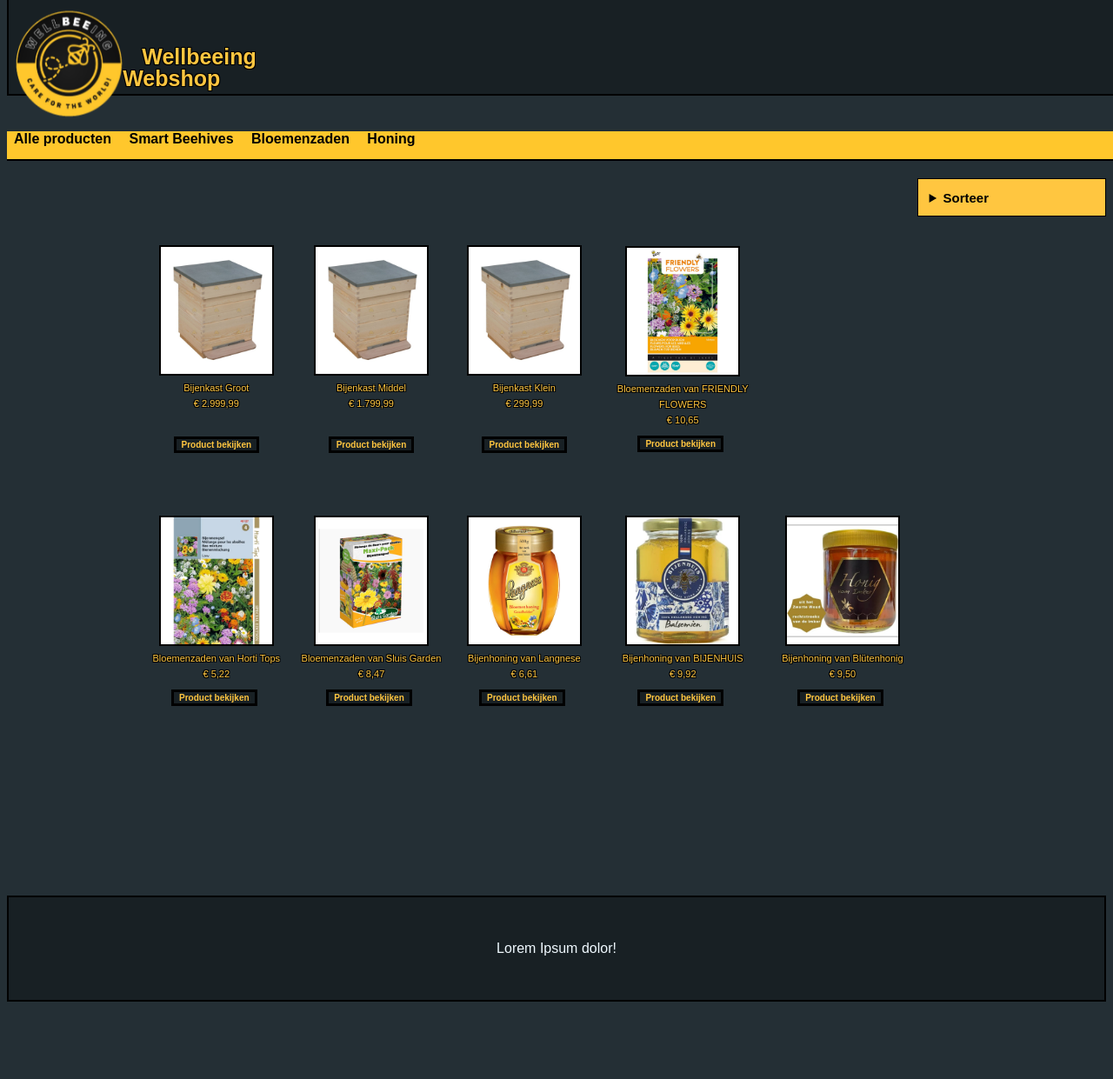
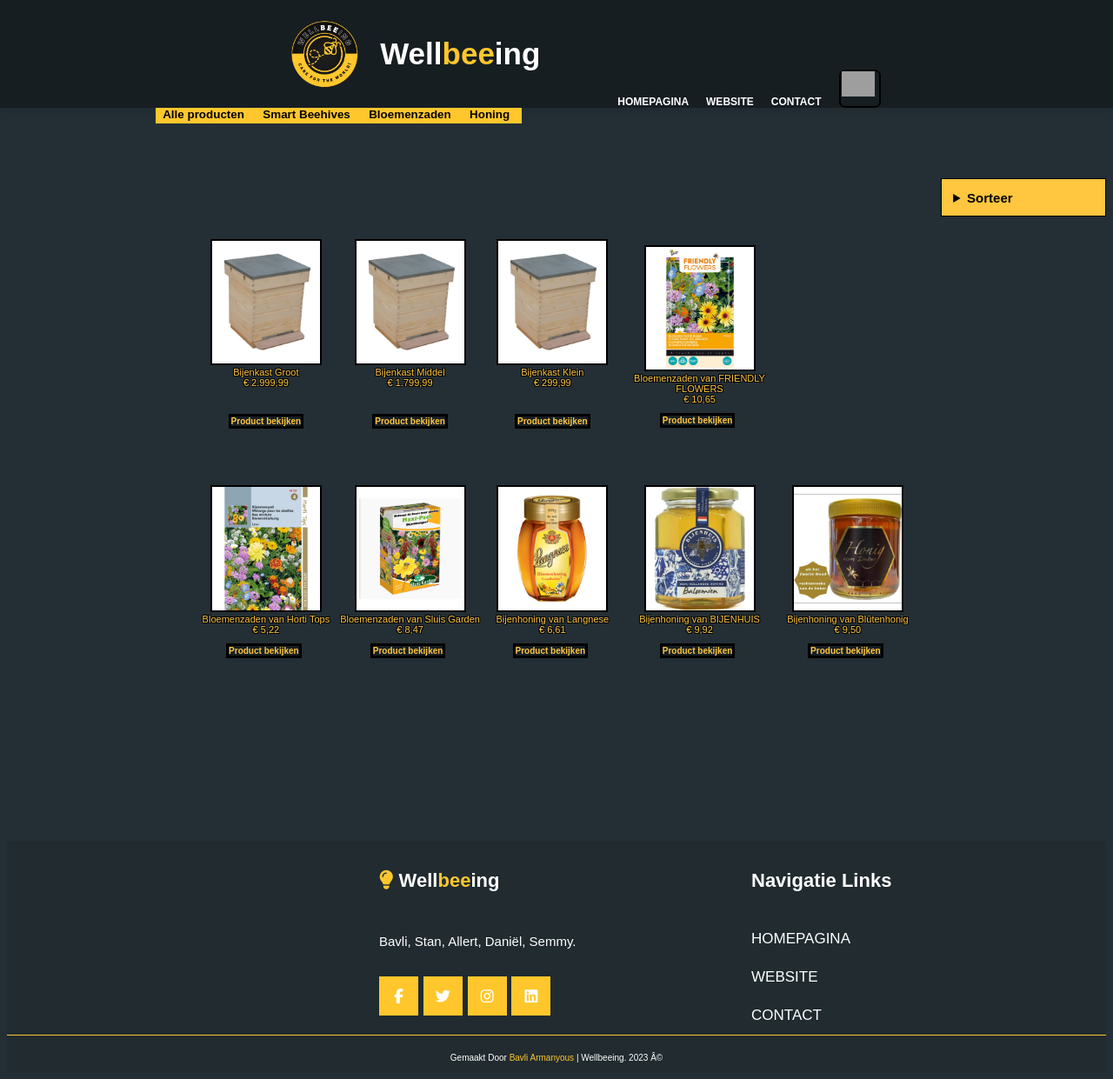
Before and after one commit to Blightningpower/Wellbeeing_webshop, a PHP site: page /html/index.html in a window 1280 px wide. Shown: the whole page at 87% size. Before the commit the page ends 1152 px from the top, so only its background shows below. Run offline with PHP 8.4, Linux system fonts and the light colour scheme; some libraries are stand-ins or nearby versions; grey boxes are pictures that could not be loaded.

Commit message:
a ehole lot of shit changed

```diff
--- a/css/index.css
+++ b/css/index.css
@@ -1,7 +1,30 @@
 /*This code is applied on the whole page*/
 * {
-    font-family: PT S, PT Serif, sans-serif, PT Serif, sans-serif;
+    font-family: 'proxima_novabold', sans-serif;
+    padding: 0;
+    box-sizing: border-box;
+    outline: none;
+    border: none;
     text-decoration: none;
+    transition: all .2s linear;
+    scroll-behavior: smooth;
+}
+
+html {
+    font-size: 62.5%;
+    overflow-x: hidden;
+}
+
+html::-webkit-scrollbar {
+    width: 1rem;
+}
+
+html::-webkit-scrollbar-track {
+    background: transparent;
+}
+
+html::-webkit-scrollbar-thumb {
+    background: #FFC72C;
 }
 
 body {
@@ -9,87 +32,140 @@
     margin-top: 16vh;
 }
 
+span {
+    color: #FFC72C;
+}
 /*This code is for the navigation bar*/
-header {
-    border: 2px solid black;
-    width: 100%;
-    float: left;
+.header {
     position: fixed;
-    max-height: 9vw;
-    background-color: #182024;
     top: 0;
-    z-index: 1;
-    margin-top: -9px;
-    line-height: 300%;
-    list-style-type: none;
-    overflow: hidden;
+    left: 0;
+    right: 0;
+    background: #171E22;
+    box-shadow: 0 0.5rem 1rem rgb(0 0 0 / 10%);
+    padding: 0 14%;
+    display: flex;
+    -webkit-box-align: center;
+    align-items: center;
+    z-index: 1000;
 }
 
-.navbarButton {
-    position: relative;
-    top: -4vw;
-    right: -50vw;
-    float: unset;
+.btn {
+    display: inline-block;
+    margin-top: 1rem;
+    padding: 1rem 3rem;
+    font-size: 1.8rem;
+    background: #FFC72C;
+    color: #fff;
+    cursor: pointer;
+    text-transform: capitalize;
+    animation: animatetext 10s;
 }
 
-.navbarButton a {
-    text-decoration: none;
-    background-color: black;
-    border: 1px solid black;
-    border-radius: 8px;
-    margin: 1%;
-    color: white !important;
-    font-size: 15px !important;
-    padding: 5px;
+.btn:hover {
+    background: #ab851b;
+    color: #fff;
 }
 
-.navbarButton a:hover {
-    background-color: #555;
-    color: white;
+.btn:active {
+    background-color: #171E22;
+    transition: 0.01s;
 }
 
-img.logo {
-    max-width: 17vh;
-    position: fixed;
-    padding: 2vh 0 0 0;
+
+.heading {
+    text-align: center;
+    margin-bottom: 3rem;
+    font-size: 3.5rem;
+    text-transform: capitalize;
+    color: #fff;
 }
 
-.WellbeeingHeaderTitle {
-    font-size: 25px;
-    width: min-content;
-    position: absolute;
-    right: 81%;
-    top: 49%;
-    text-shadow: -1px -1px 0 #000, 1px -1px 0 #000, -1px 1px 0 #000, 1px 1px 0 #000;
-    color: #FFC640;
+.headerimage {
+    height: 8rem;
+    margin: 22px;
+    animation: animatetext 2s;
 }
 
-.WellbeeingTitleWord {
-    position: relative;
-    left: 12vw;
-    top: -2vw;
+.header .logo {
+    margin: auto;
+    font-size: 3.5rem;
+    text-transform: capitalize;
+    color: #fff;
+    font-weight: bolder;
+    animation: animatetext 2s;
+}
+
+.header .logo i {
+    color: #FFC72C;
+}
+
+.header .navbar {
+    display: flex;
+    padding: inherit;
+    margin: 110px 0 0 0;
+}
+
+.header .navbar #close-navbar {
+    position: absolute;
+    top: 1.5rem;
+    right: 2rem;
+    font-size: 4rem;
+    cursor: pointer;
+    color: #fff;
+    display: none;
+}
+
+.header .navbar #close-navbar:hover {
+    -webkit-transform: rotate(90deg);
+    transform: rotate(90deg);
+}
+
+.header .navbar a {
+    margin-right: 2rem;
+    font-size: 1.2rem;
+    color: #fff;
+    font-weight: bolder;
+    font-family: Arial, Helvetica, sans-serif
+}
+
+.header .navbar a:hover {
+    color: #FFC72C;
+}
+
+.header .icons div {
+    cursor: pointer;
+    font-size: 2.5rem;
+    color: #fff;
+    margin-left: 1.5rem;
+}
+
+.header .icons div:hover {
+    color: #FFC72C;
+}
+
+.header #menu-btn {
+    display: none;
 }
 
 .shoppingCartImage {
-    width: 45px;
-    height: 40px;
-    margin-top: 24%;
+    max-width: 4rem;
+    padding: 1% 3% 1% 1%;
+    margin: 0 4px -5% 2%;
 }
 
-a.shoppingCartButton {
-    top: -10vw;
-    left: -4vw;
+#shoppingCartButton {
     float: right;
-    position: relative;
-    width: 4%;
-    padding: 0 1px 0 1px;
     border: 2px solid black;
+    border-radius: 15%;
+    margin-top: -3rem;
 }
 
-.shoppingCartButton:hover {
+#shoppingCartButton:hover {
     background-color: #FFC72C;
-    border-radius: 2px;
-    height: 100%;
+    border-radius: 15%;
+    z-index: 1000;
+    animation: animatetext 2s;
 }
 
 
@@ -114,23 +190,29 @@
     border: 2px solid black;
 }
 
+.overNavHeader {
+
+    display: flex;
+    padding: inherit;
+}
+
 .navHeader {
-    border-bottom: 2px solid black;
     min-height: 4%;
     background-color: #FFC72C;
-    top: 20%;
     line-height: normal;
-    width: 100%;
-    position: fixed;
-    z-index: 1;
-    margin-top: -9px;
+    display: flex;
+    position: absolute;
+    top: 124px;
 }
 
 .navHeader a {
     text-decoration: none;
-    padding: 0 1vh 6px 8px;
+    padding: 0 1em 3px 8px;
     color: black;
     font-weight: bold;
+    font-size: 134%;
+    text-align: center;
+    width: max-content;
 }
 
 .navHeader a:hover {
@@ -191,7 +273,7 @@
 }
 
 table {
-    padding: 3% 17% 10% 12%;
+    padding: 3% 17% 10% 17%;
 }
 
 tr, td {
@@ -279,70 +361,238 @@
 
 
 /*Footer*/
-footer {
-    padding: 50px 0;
-    color: #f0f9ff;
-    text-align: center;
-    border: 2px solid black;
-    background-color: #182024;
-    top: 0;
-    z-index: 1;
-    list-style-type: none;
-    overflow: hidden;
+.footer {
+    background: #212B30;
 }
 
-.footer-dark h3 {
-    margin-top: 0;
-    margin-bottom: 12px;
-    font-weight: bold;
-    font-size: 16px;
+.footer .box-container {
+    display: -ms-grid;
+    display: grid;
+    /*-ms-grid-columns: (minmax(25rem, 1fr);[auto-fit];*/
+    grid-template-columns: repeat(auto-fit, minmax(25rem, 1fr));
+    gap: 2rem;
 }
 
-.footer-dark ul {
-    padding: 0;
-    list-style: none;
-    line-height: 1.6;
-    font-size: 14px;
-    margin-bottom: 0;
+.footer .box-container .box h3 {
+    font-size: 2.2rem;
+    text-transform: capitalize;
+    color: #fff;
+    padding: 1rem 0;
 }
 
-.footer-dark ul a {
-    color: inherit;
-    text-decoration: none;
-    opacity: 0.6;
+.footer .box-container .box h3 i {
+    color: #FFC72C;
 }
 
-.footer-dark .item.text {
-    margin-bottom: 36px;
+.footer .box-container .box .share {
+    margin-top: 1rem;
 }
 
-.footer-dark .item.text p {
-    opacity: 0.6;
-    margin-bottom: 0;
-}
-
-.footer-dark .item.social {
+.footer .box-container .box .share a {
+    height: 4.5rem;
+    width: 4.5rem;
+    line-height: 4.5rem;
+    font-size: 1.7rem;
+    background-color: #FFC72C;
+    color: #fff;
+    margin-right: .3rem;
     text-align: center;
 }
 
-.footer-dark .item.social>a {
-    font-size: 20px;
-    width: 36px;
-    height: 36px;
-    line-height: 36px;
-    display: inline-block;
-    text-align: center;
-    border-radius: 50%;
-    box-shadow: 0 0 0 1px rgba(255, 255, 255, 0.4);
-    margin: 0 8px;
-    color: #fff;
-    opacity: 0.75;
+.footer .box-container .box .share a:hover {
+    background-color: #fff;
 }
 
-.footer-dark .copyright {
+.footer .box-container .box .link {
+    font-size: 1.7rem;
+    line-height: 2;
+    color: #fff;
+    padding: .5rem 0;
+    display: block;
+}
+
+.footer .box-container .box .link:hover {
+    color: #FFC72C;
+    text-decoration: underline;
+}
+
+.footer .box-container .box p {
+    font-size: 1.5rem;
+    line-height: 2;
+    color: #fff;
+    padding: 1rem 0;
+}
+
+.footer .box-container .box .email {
+    width: 100%;
+    padding: 1.2rem 1.4rem;
+    font-size: 1.6rem;
+    border: 0.1rem solid #FFC72C;
+    margin-bottom: 1rem;
+}
+
+.footer .credit {
     text-align: center;
-    padding-top: 24px;
-    opacity: 0.3;
-    font-size: 13px;
-    margin-bottom: 0;
+    margin: 0 0 0 0;
+    padding-top: 2rem;
+    text-transform: capitalize;
+    color: #fff;
+    border-top: 0.1rem solid #FFC72C;
+    font-size: inherit;
 }
+
+.footer .credit span {
+    color: #FFC72C;
+}
+
+@media (max-width: 1200px) {
+    .header {
+        padding: 2rem 5%;
+    }
+
+    section {
+        padding: 3rem 5%;
+    }
+}
+
+@media (max-width: 991px) {
+    html {
+        font-size: 55%;
+    }
+
+    .header {
+        padding: 1.5REM;
+    }
+
+    section {
+        padding: 3rem 2rem;
+    }
+}
+
+@media (max-width: 768px) {
+    .header #menu-btn {
+        display: inline-block;
+    }
+
+    .header .navbar {
+        position: fixed;
+        top: 0;
+        right: -105%;
+        width: 30rem;
+        background: #171E22;
+        height: 100%;
+        display: -webkit-box;
+        display: -ms-flexbox;
+        display: flex;
+        -webkit-box-orient: vertical;
+        -webkit-box-direction: normal;
+        -ms-flex-flow: column;
+        flex-flow: column;
+        -webkit-box-pack: center;
+        -ms-flex-pack: center;
+        justify-content: center;
+        z-index: 1200;
+    }
+
+    .header .navbar #close-navbar {
+        display: block;
+    }
+    .header .navbar.active {
+        -webkit-box-shadow: 0 0 0 100vw rgba(0, 0, 0, 0.8);
+        box-shadow: 0 0 0 100vw rgba(0, 0, 0, 0.8);
+        right: 0;
+    }
+
+    .header .navbar a {
+        display: block;
+        margin: 1rem 0;
+        text-align: center;
+        font-size: 2.3rem;
+    }
+
+    .home .slide .content h3 {
+        font-size: 5rem;
+    }
+}
+
+@media (max-width: 450px) {
+    html {
+        font-size: 50%;
+    }
+
+    .heading {
+        font-size: 3rem;
+    }
+
+    .about .content .about-title {
+        font-size: 4rem;
+    }
+}
+
+@media(max-width:960px) {
+    .container {
+        padding-right: 3rem;
+        padding-left: 3rem;
+        font-size: 1.2rem;
+    ;
+    }
+}
+@media (max-width: 700px) {
+    .scroll-down {
+        display: none;
+    }
+}
+@-webkit-keyframes fade_move_down {
+    0% {
+        -webkit-transform: translate(0, -10px) rotate(45deg);
+        opacity: 0;
+    }
+
+    50% {
+        opacity: 1;
+    }
+
+    100% {
+        -webkit-transform: translate(0, 10px) rotate(45deg);
+        opacity: 0;
+    }
+}
+
+@-moz-keyframes fade_move_down {
+    0% {
+        -moz-transform: translate(0, -10px) rotate(45deg);
+        opacity: 0;
+    }
+
+    50% {
+        opacity: 1;
+    }
+
+    100% {
+        -moz-transform: translate(0, 10px) rotate(45deg);
+        opacity: 0;
+    }
+}
+
+@keyframes fade_move_down {
+    0% {
+        transform: translate(0, -10px) rotate(45deg);
+        opacity: 0;
+    }
+
+    50% {
+        opacity: 1;
+    }
+
+    100% {
+        transform: translate(0, 10px) rotate(45deg);
+        opacity: 0;
+    }
+}
+
+/* Responsive layout - makes the two columns stack on top of each other instead of next to each other */
+@media screen and (max-width: 600px) {
+    .column {
+        width: 100%;
+    }
+}
--- a/html/index.html
+++ b/html/index.html
@@ -5,6 +5,10 @@
     <link rel="icon" type="image/png" sizes="32x32" href="../img/favicon-32x32.png">
     <link rel="icon" type="image/png" sizes="16x16" href="../img/favicon-16x16.png">
     <meta name="viewport" content="width=device-width, initial-scale=1.0">
+    <meta name="viewport" content="width=device-width,initial-scale=1,maximum-scale=1,user-scalable=no">
+    <meta http-equiv="X-UA-Compatible" content="IE=edge,chrome=1">
+    <meta name="HandheldFriendly" content="true">
+    <script src="https://kit.fontawesome.com/4b14647f69.js" crossorigin="anonymous"></script>
 
     <!--Webshop stylesheet-->
     <link rel="stylesheet" href="https://blightningpower.github.io/Wellbeeing_webshop/css/index.css">
@@ -15,39 +19,37 @@
 <body>
 
 <!--This code is for the header-->
-<header>
-    <img class="logo" src="../img/Logo%20wellbeeing%207.0%20-%20cut.png" alt="Wellbeeinglogo">
-    <h1 class="WellbeeingHeaderTitle"><span class="WellbeeingTitleWord">Wellbeeing</span>Webshop</h1>
-    <!--Navigation searchbar-->
-    <div class="searchbar">
-        <label>
-            <input class="searchBarfield" type="text" placeholder="Zoeken..">
-            <img class="searchBarIcon" src="https://i484476.hera.fhict.nl/OPP_Webshop/Public/img/searchbarIcon.png"
-                 alt="searchBarIcon">
-        </label>
+<header class="header">
+
+    <div class="navHeader">
+        <a href="#">Alle producten</a>
+        <a href="#">Smart Beehives</a>
+        <a href="#">Bloemenzaden</a>
+        <a href="#">Honing</a>
     </div>
+    <br><br>
+    <div class="overNavHeader">
+        <img class="headerimage" src="https://blightningpower.github.io/Wellbeeing_webshop/img/Logo wellbeeing 7.0 - cut.png" alt="Welbeeing Logo">
+        <a href="#" class="logo"> Well<span>bee</span>ing</a>
 
+        <nav class="navbar">
+            <div id="close-navbar" class="fas fa-times"></div>
+            <a href="https://blightningpower.github.io/Wellbeeing_webshop/html/index.html" target="_blank">HOMEPAGINA</a>
+            <a href="http://i511976.hera.fhict.nl/index.html" target="_blank">WEBSITE</a>
+            <a href="https://blightningpower.github.io/Wellbeeing_webshop/html/contact.html" target="_blank">CONTACT</a>
+            <a href="shoppingCart.html" id="shoppingCartButton"><img class="shoppingCartImage"
+                                                                     src="https://i484476.hera.fhict.nl/OPP_Webshop/Public/img/shoppingCartIcon.png"
+                                                                     alt="ShoppingCart"/></a> <!--Navigation shoppingcart-->
+        </nav>
 
-    <div class="navbarButton">
-        <a href="index.html">Webshop</a>
-        <a href="signUp.html">Aanmelden</a>
-        <a href="logIn.html">Inloggen</a>
+        <div class="icons">
+            <div id="menu-btn" class="fas fa-bars"></div>
+        </div>
     </div>
-
-    <!--Navigation shoppingcart-->
-    <a href="shoppingCart.html" class="shoppingCartButton"><img class="shoppingCartImage"
-                                                                src="https://i484476.hera.fhict.nl/OPP_Webshop/Public/img/shoppingCartIcon.png"
-                                                                alt="ShoppingCart"/></a>
-
 
 </header>
 
-<div class="navHeader">
-    <a href="#">Alle producten</a>
-    <a href="#">Smart Beehives</a>
-    <a href="#">Bloemenzaden</a>
-    <a href="#">Honing</a>
-</div>
+
 
 <!--This code is for the products-->
 <section class="bodysection">
@@ -137,7 +139,51 @@
     </table>
 </section>
 
-<footer>Lorem Ipsum dolor!</footer>
+<!-- footer -->
+<section class="footer">
 
+    <div class="box-container">
+        <div class="scroll-down" onclick="scroll"></div>
+        <div class="box">
+            <h3> <i class="fas fa-lightbulb"></i> Well<span>bee</span>ing </h3>
+            <p>Bavli, Stan, Allert, Daniël, Semmy.</p>
+            <div class="share">
+                <a href="#" class="fab fa-facebook-f"></a>
+                <a href="#" class="fab fa-twitter"></a>
+                <a href="#" class="fab fa-instagram"></a>
+                <a href="#" class="fab fa-linkedin"></a>
+            </div>
+        </div>
+        <div class="box">
+            <h3>navigatie links</h3>
+            <a class="link" href="https://blightningpower.github.io/Wellbeeing_webshop/html/index.html" target="_blank">HOMEPAGINA</a>
+            <a class="link" href="http://i511976.hera.fhict.nl/index.html" target="_blank">WEBSITE</a>
+            <a class="link" href="http://i511976.hera.fhict.nl/contact.html" target="_blank">CONTACT</a>
+        </div>
+    </div>
+    <div class="credit"> gemaakt door <span>Bavli Armanyous</span> | Wellbeeing. 2023 Â© </div><br>
+
+</section>
+
+<script>
+    let navbar = document.querySelector('.header .navbar')
+
+    document.querySelector('#menu-btn').onclick = () => {
+        navbar.classList.add('active');
+    }
+
+    document.querySelector('#close-navbar').onclick = () => {
+        navbar.classList.remove('active');
+    };
+
+    document.querySelector('#shoppingCartButton').onclick = () => {
+        accountForm.classList.add('active');
+    }
+
+    document.querySelector('#shoppingCartButton').onclick = () => {
+        accountForm.classList.remove('active');
+    };
+
+</script>
 </body>
 </html>
```
